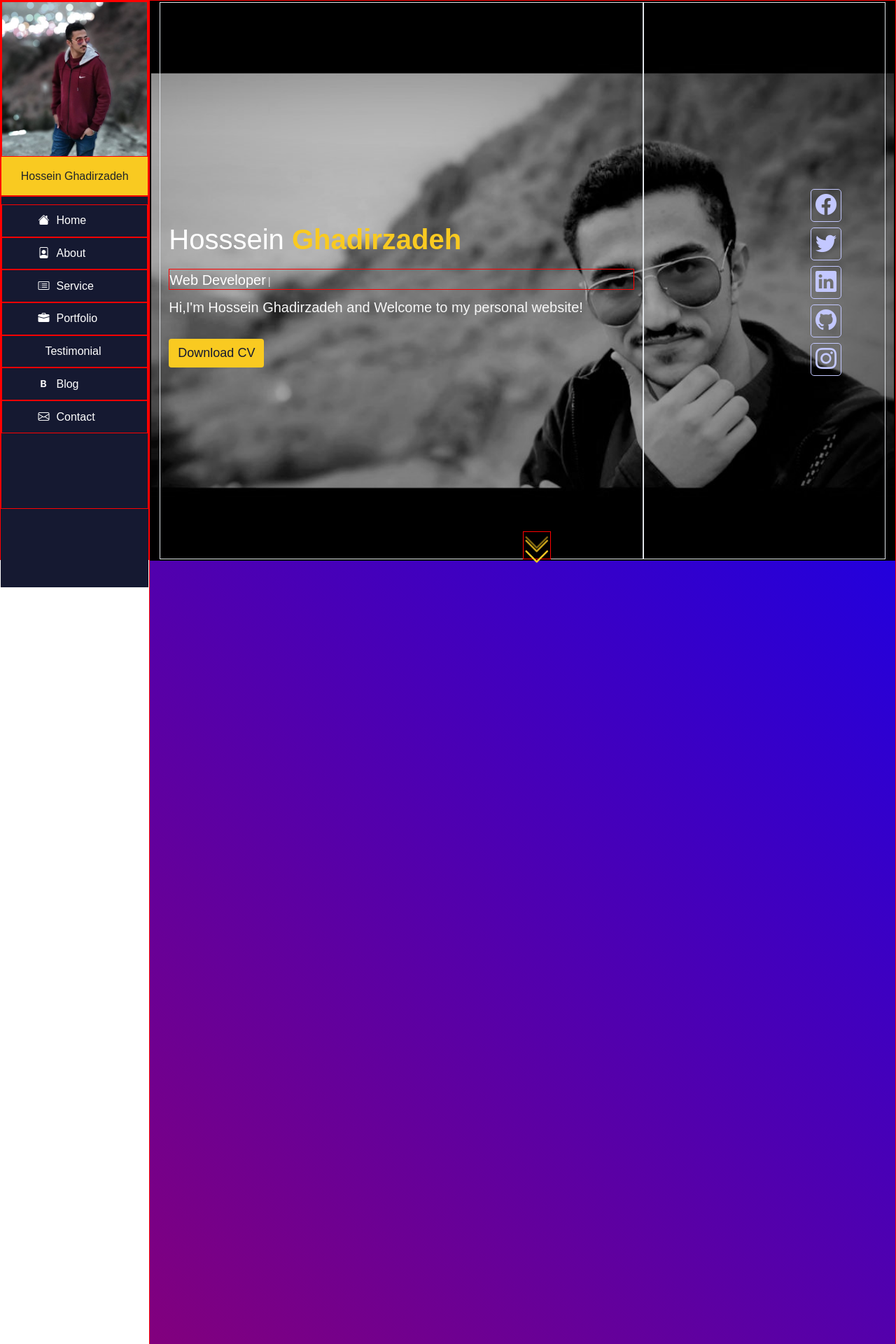
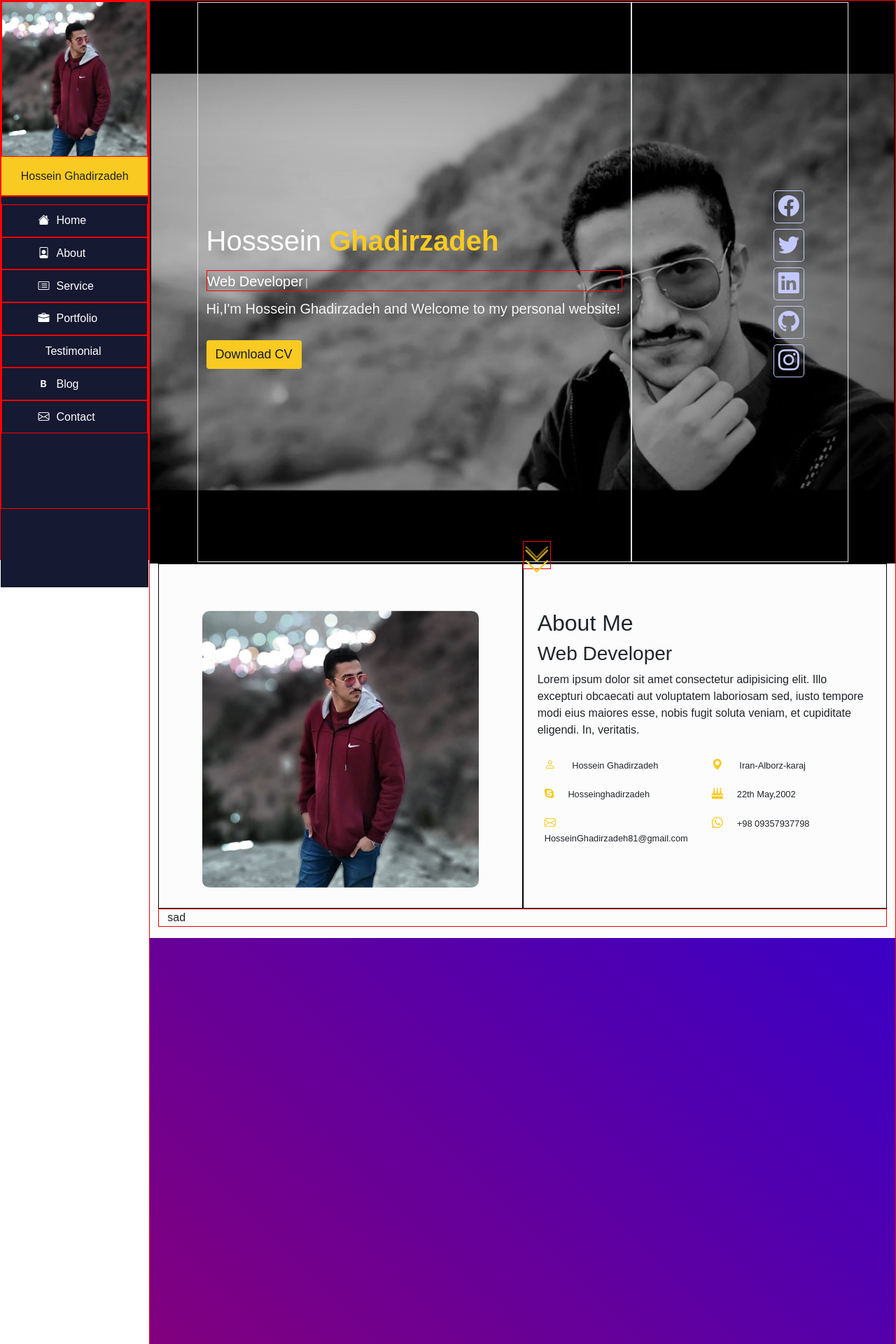
Before and after one commit to Hosseinghadirzadeh/My-Site, a PHP site: page / in a window 1280 px wide. Shown: the top 1920 px of the page at 70% size. Run offline with PHP 8.4, Linux system fonts and the light colour scheme; some libraries are stand-ins or nearby versions.

Commit message:
row2 made half away

```diff
--- a/css/local.css
+++ b/css/local.css
@@ -1,23 +1,30 @@
 /* sm mobile  */
-@media screen and (max-width: 575px) {}
+@media screen and (max-width: 575px) {
+    .row1 {
+        background-attachment: fixed;
+    }
+
+}
 
 /* big mobile  */
 @media screen and (min-width: 576px) {}
 
 /* tablet  */
 @media screen and (min-width: 768px) {
-    .social{
+    .social {
         display: flex;
         justify-content: flex-end;
         align-items: center;
 
     }
+
     .social_media {
-      flex-direction: column;
-      /* background-color: red; */
-      margin-right: 40px;
+        flex-direction: column;
+        /* background-color: red; */
+        margin-right: 40px;
     }
-    .social_media>li{
+
+    .social_media>li {
         margin-bottom: 10px;
     }
 }
@@ -26,7 +33,11 @@
 @media screen and (min-width: 992px) {}
 
 /* big desktop */
-@media screen and (min-width: 1200px) {}
+@media screen and (min-width: 1200px) {
+    .row1 {
+        padding: 0 5%;
+    }
+}
 
 /* 4K  */
 @media screen and (min-width: 1400px) {}
--- a/css/style.css
+++ b/css/style.css
@@ -22,11 +22,11 @@ li {
 
 .bt, header,
 main,
-footer, header .logo, header .logo > figure, header > nav > ul, header > nav > ul > li, .mobileMenu, .mobileMenu ul, .mobileMenu ul > li, main .row1 > div > div > section:nth-of-type(1) .coder, main .row1 .moving {
+footer, header .logo, header .logo > figure, header > nav > ul, header > nav > ul > li, .mobileMenu, .mobileMenu ul, .mobileMenu ul > li, main .row1 > div > div > section:nth-of-type(1) .coder, main .row1 .moving, .row2 > div > div > * {
   border: 1px solid red;
 }
 
-.df, main .row1 .moving {
+.df, main .row1 .moving, .row2 > div > div > div:nth-of-type(1), .row2 > div > div > div:nth-of-type(1) > figure, .row2 > div > div > div:nth-of-type(2) {
   display: -webkit-box;
   display: -ms-flexbox;
   display: flex;
@@ -133,8 +133,8 @@ header > nav > ul > li > a > i {
 
 .mobileMenu {
   z-index: 99;
-  width: 80px;
-  height: 80px;
+  width: 60px;
+  height: 60px;
   position: fixed;
   right: 0;
   top: 10px;
@@ -143,6 +143,7 @@ header > nav > ul > li > a > i {
   transition: all 0.4s;
   background-color: #151931;
   border-radius: 5px;
+  padding: 0;
 }
 
 .mobileMenu:hover > ul {
@@ -158,8 +159,8 @@ header > nav > ul > li > a > i {
 }
 
 .mobileMenu:hover > div > span:nth-of-type(1) {
-  -webkit-transform: rotate(41deg);
-          transform: rotate(41deg);
+  -webkit-transform: rotate(45deg);
+          transform: rotate(45deg);
 }
 
 .mobileMenu:hover > div > span:nth-of-type(2) {
@@ -167,8 +168,8 @@ header > nav > ul > li > a > i {
 }
 
 .mobileMenu:hover > div > span:nth-of-type(3) {
-  -webkit-transform: rotate(-41deg);
-          transform: rotate(-41deg);
+  -webkit-transform: rotate(-45deg);
+          transform: rotate(-45deg);
 }
 
 .mobileMenu > div {
@@ -192,7 +193,7 @@ header > nav > ul > li > a > i {
   display: block;
   height: 3px;
   background-color: #f9ca21;
-  width: 90%;
+  width: 80%;
   border-radius: 50px;
   -webkit-transition: all 0.3s;
   transition: all 0.3s;
@@ -260,7 +261,7 @@ main {
 main .row1 {
   width: 100%;
   border: 2px solid black;
-  height: 100vh;
+  min-height: 100vh;
   position: relative;
   background-image: url(../img/hosseinrow1.jpg);
   background-repeat: no-repeat;
@@ -269,11 +270,11 @@ main .row1 {
 }
 
 main .row1 > div {
-  height: 100%;
+  min-height: 100vh;
 }
 
 main .row1 > div > div {
-  height: 100%;
+  min-height: 100vh;
 }
 
 main .row1 > div > div > section:nth-of-type(1) {
@@ -387,7 +388,7 @@ main .row1 > div > div > section:nth-of-type(2) > .social_media > li > a:hover {
 
 main .row1 .moving {
   position: absolute;
-  bottom: 0;
+  bottom: -10px;
   width: 40px;
   height: 40px;
   left: 50%;
@@ -400,11 +401,12 @@ main .row1 .moving > i {
   color: #f9ca21;
   -webkit-transition: all 0.4s;
   transition: all 0.4s;
+  z-index: 9;
 }
 
 main .row1 .moving > i:nth-of-type(3) {
-  -webkit-animation: moving3 1s .9s infinite alternate;
-          animation: moving3 1s .9s infinite alternate;
+  -webkit-animation: moving3 1s 0.9s infinite alternate;
+          animation: moving3 1s 0.9s infinite alternate;
   top: -20px;
   opacity: 0.5;
 }
@@ -517,4 +519,81 @@ main .row1 .moving > i:nth-of-type(1) {
     top: -10px;
   }
 }
+
+.row2 {
+  width: 100%;
+  background-color: #fcfcfd;
+}
+
+.row2 > div > div {
+  -ms-flex-line-pack: start;
+      align-content: flex-start;
+}
+
+.row2 > div > div > div:nth-of-type(1) {
+  min-height: 400px;
+  border: 1px solid black;
+  -webkit-box-align: start;
+      -ms-flex-align: start;
+          align-items: flex-start;
+}
+
+.row2 > div > div > div:nth-of-type(1) > figure {
+  width: 100%;
+  margin-bottom: 0;
+  position: relative;
+}
+
+.row2 > div > div > div:nth-of-type(1) > figure > img {
+  width: 80%;
+  border-radius: 10px;
+  -webkit-transition: all 0.9s;
+  transition: all 0.9s;
+  -webkit-transform: translate(0, 0px);
+          transform: translate(0, 0px);
+  -webkit-animation: 2s pMovment infinite alternate;
+          animation: 2s pMovment infinite alternate;
+}
+
+.row2 > div > div > div:nth-of-type(1) > figure > img:hover {
+  -webkit-filter: grayscale(2);
+          filter: grayscale(2);
+}
+
+.row2 > div > div > div:nth-of-type(2) {
+  min-height: 400px;
+  border: 1px solid black;
+  padding: 20px;
+  -ms-flex-line-pack: center;
+      align-content: center;
+}
+
+.row2 > div > div > div:nth-of-type(2) > ul {
+  padding-left: 0;
+}
+
+.row2 > div > div > div:nth-of-type(2) > ul > li {
+  padding: 10px;
+  font-size: .8rem;
+}
+
+.row2 > div > div > div:nth-of-type(2) > ul > li > i {
+  font-size: 1rem;
+  color: #f9ca21;
+  padding-right: 20px;
+}
+
+@-webkit-keyframes pMovment {
+  to {
+    -webkit-transform: translate(0, 20px);
+            transform: translate(0, 20px);
+  }
+}
+
+@keyframes pMovment {
+  to {
+    -webkit-transform: translate(0, 20px);
+            transform: translate(0, 20px);
+  }
+}
 /*# sourceMappingURL=style.css.map */
--- a/css/style.scss
+++ b/css/style.scss
@@ -115,8 +115,8 @@ header {
 }
 .mobileMenu {
     z-index: 99;
-    width: 80px;
-    height: 80px;
+    width: 60px;
+    height: 60px;
     @extend .bt;
     position: fixed;
     right: 0;
@@ -125,6 +125,7 @@ header {
     transition: all 0.4s;
     background-color: $blue;
     border-radius: 5px;
+    padding: 0;
     &:hover > ul {
         width: 200px;
     }
@@ -136,13 +137,13 @@ header {
     }
     &:hover > div > span {
         &:nth-of-type(1) {
-            transform: rotate(41deg);
+            transform: rotate(45deg);
         }
         &:nth-of-type(2) {
             opacity: 0;
         }
         &:nth-of-type(3) {
-            transform: rotate(-41deg);
+            transform: rotate(-45deg);
         }
     }
     > div {
@@ -157,7 +158,7 @@ header {
             display: block;
             height: 3px;
             background-color: $yellow;
-            width: 90%;
+            width: 80%;
             border-radius: 50px;
             transition: all 0.3s;
             transform-origin: left;
@@ -216,16 +217,18 @@ main {
     .row1 {
         width: 100%;
         border: 2px solid black;
-        height: 100vh;
+        min-height: 100vh;
         position: relative;
         background-image: url(../img/hosseinrow1.jpg);
         background-repeat: no-repeat;
         background-size: cover;
         background-position: 100%;
+
         > div {
-            height: 100%;
+            // padding: 0;
+            min-height: 100vh;
             > div {
-                height: 100%;
+                min-height: 100vh;
                 > section:nth-of-type(1) {
                     display: flex;
                     justify-content: flex-start;
@@ -312,7 +315,7 @@ main {
         }
         .moving {
             position: absolute;
-            bottom: 0;
+            bottom: -10px;
             @extend .bt, .df;
             width: 40px;
             height: 40px;
@@ -324,8 +327,9 @@ main {
                 font-weight: bolder;
                 color: $yellow;
                 transition: all 0.4s;
+                z-index: 9;
                 &:nth-of-type(3) {
-                    animation: moving3 1s .9s infinite alternate;
+                    animation: moving3 1s 0.9s infinite alternate;
                     top: -20px;
                     opacity: 0.5;
                 }
@@ -381,8 +385,70 @@ main {
     90% {
         top: -10px;
     }
-  100% {
+    100% {
         top: -10px;
     }
+}
+.row2 {
+    width: 100%;
+    background-color: rgb(252, 252, 253);
+    > div {
+        > div {
+            align-content: flex-start;
+            > div:nth-of-type(1) {
+                min-height: 400px;
+                border: 1px solid black;
+                @extend .df;
+                align-items: flex-start;
+                > figure {
+                    width: 100%;
+                    margin-bottom: 0;
+                    position: relative;
+                    @extend .df;
+                    // margin-top: 25px;
+                    > img {
+                        width: 80%;
+                        // height: 90%;
+                        border-radius: 10px;
+                        transition: all 0.9s;
+                        transform: translate(0, 0px);
+                        animation: 2s pMovment infinite alternate;
+                        &:hover {
+                            filter: grayscale(2);
+                        }
+                    }
+                }
+            }
+            > div:nth-of-type(2) {
+                min-height: 400px;
+                border: 1px solid black;
+                padding: 20px ;
+                @extend .df;
+                align-content: center;
+                > ul {
+                    padding-left: 0;
 
+                    > li {
+
+                        padding: 10px;
+                        font-size: .8rem;
+                        > i {
+                            font-size: 1rem;
+                            color: $yellow;
+                            padding-right: 20px;
+                        }
+                    }
+                }
+            }
+            > * {
+                @extend .bt;
+            }
+        }
+    }
 }
+
+@keyframes pMovment {
+    to {
+        transform: translate(0, 20px);
+    }
+}
--- a/index.html
+++ b/index.html
@@ -6,6 +6,7 @@
     <meta http-equiv="X-UA-Compatible" content="IE=edge">
     <meta name="viewport" content="width=device-width, initial-scale=1.0">
     <title>Document</title>
+    <link rel="stylesheet" href="https://cdnjs.cloudflare.com/ajax/libs/font-awesome/4.7.0/css/font-awesome.min.css">
     <link href="https://cdn.jsdelivr.net/npm/bootstrap@5.0.2/dist/css/bootstrap.min.css" rel="stylesheet"
         integrity="sha384-EVSTQN3/azprG1Anm3QDgpJLIm9Nao0Yz1ztcQTwFspd3yD65VohhpuuCOmLASjC" crossorigin="anonymous">
     <link rel="stylesheet" href="https://cdn.jsdelivr.net/npm/bootstrap-icons@1.3.0/font/bootstrap-icons.css">
@@ -88,6 +89,31 @@
                             class="bi bi-chevron-down"></i>
                     </section>
                 </div>
+                <div class="row2">
+                    <div class="container-fluid container-xxl ">
+                        <div class="row row2-inner">
+                            <div class="col-12 col-sm-6">
+                                <figure class="my-5">
+                                    <img src="img/hossein-header.jpg" alt="HosseinGhadirzadeh" class="col-12 ">
+                                </figure>
+                            </div>
+                            <div class="col-12 col-sm-6">
+                                <h2 class="col-12">About Me</h2>
+                                <h3 class="col-12">Web Developer</h3>
+                                <p class="col-12">Lorem ipsum dolor sit amet consectetur adipisicing elit. Illo excepturi obcaecati aut voluptatem laboriosam sed, iusto tempore modi eius maiores esse, nobis fugit soluta veniam, et cupiditate eligendi. In, veritatis.</p>
+                                <ul class="address row col-12">
+                                    <li class="col-12 col-sm-6"><i class="bi bi-person"></i> Hossein Ghadirzadeh</li>
+                                    <li class="col-12 col-sm-6"><i class="bi bi-geo-alt-fill"></i> Iran-Alborz-karaj</li>
+                                    <li class="col-12 col-sm-6"><i class="fa fa-skype"></i>Hosseinghadirzadeh</li>
+                                    <li class="col-12 col-sm-6"><i class="fa fa-birthday-cake"></i>22th May,2002</li>
+                                    <li class="col-12 col-sm-6"><i class="bi bi-envelope"></i>HosseinGhadirzadeh81@gmail.com</li>
+                                    <li class="col-12 col-sm-6"><i class="bi bi-whatsapp"></i>+98 09357937798</li>
+                                </ul>
+                            </div>
+                            <ul class="col-12">sad</ul>
+                        </div>
+                    </div>
+                </div>
 
             </main>
             <!-- ******************************* -->
```
Also changed, not shown: img/row2Hossein.jpg (added), 1 other file.
